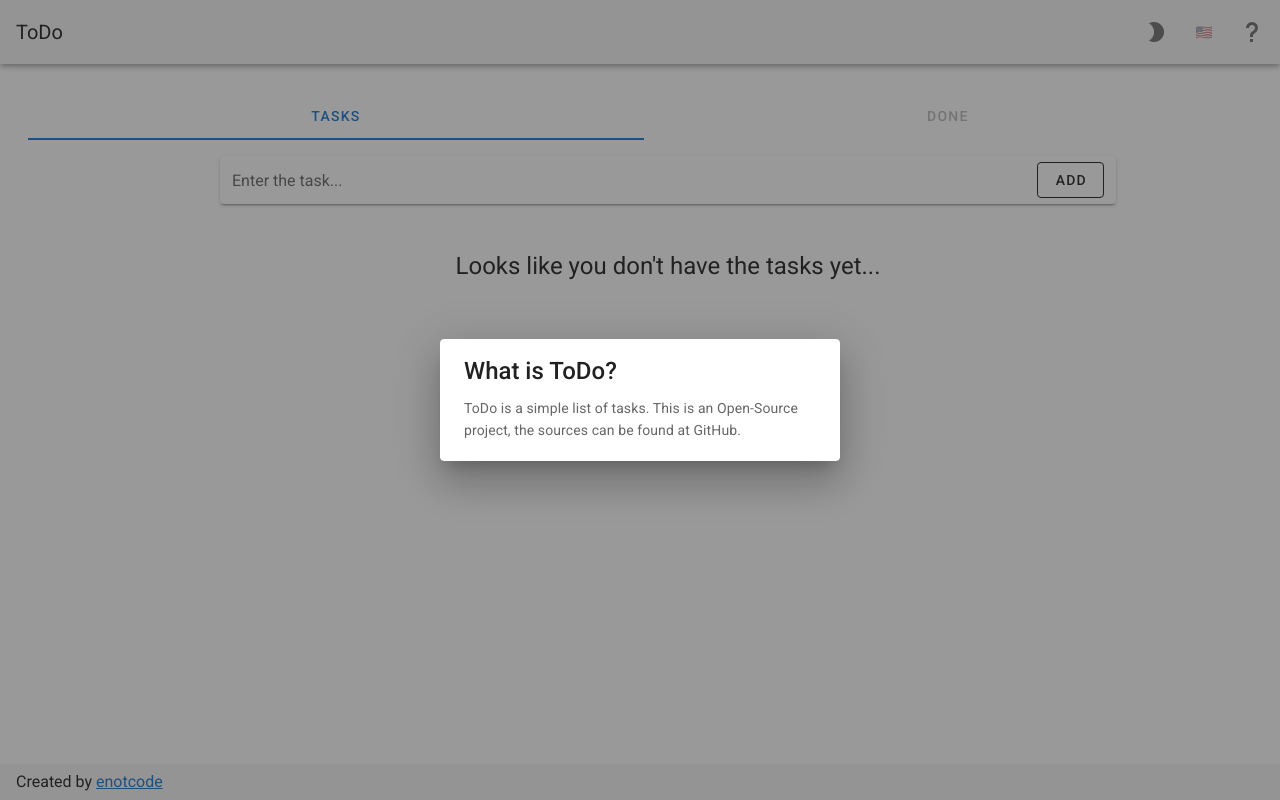
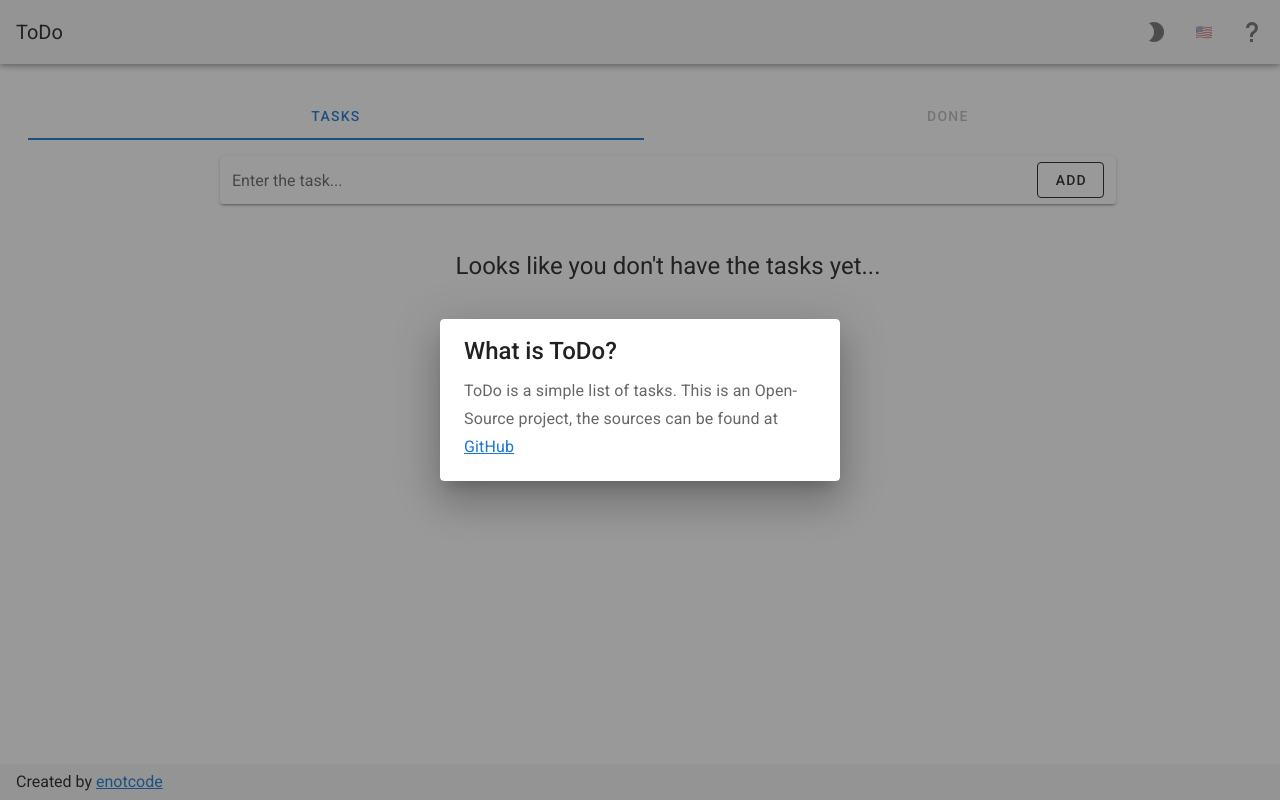
Before and after one commit to vafomin/todo, a Vue app: page / in a window 1280 px wide. Both pictures are taken after a click on the button 1252 px from the left and 32 px from the top of the page. Built offline with nearby package versions, Linux system fonts and the light colour scheme.

Commit message:
fix: fixed about

```diff
--- a/src/App.vue
+++ b/src/App.vue
@@ -39,7 +39,10 @@
         <v-dialog v-model="dialog" max-width="400">
             <v-card>
                 <v-card-title class="headline">{{ $t("about.title") }}</v-card-title>
-                <v-card-text>{{ $t("about.body") }}</v-card-text>
+                <v-card-text class="subtitle-1">
+                    {{ $t("about.body") }}
+                    <a href="https://github.com/enotcode/todo" target="_blank">GitHub</a>
+                </v-card-text>
             </v-card>
         </v-dialog>
     </v-app>
--- a/src/assets/localization.js
+++ b/src/assets/localization.js
@@ -17,7 +17,7 @@
         },
         about: {
             title: "Что такое ToDo?",
-            body: "ToDo - простой список задач. Это Open-Source проект, исходники можно найти на GitHub"
+            body: "ToDo - простой список задач. Это Open-Source проект, исходники можно найти на"
         },
         notFound: "Страница не найдена",
     },
@@ -39,7 +39,7 @@
         },
         about: {
             title: "What is ToDo?",
-            body: "ToDo is a simple list of tasks. This is an Open-Source project, the sources can be found at GitHub."
+            body: "ToDo is a simple list of tasks. This is an Open-Source project, the sources can be found at "
         },
         notFound: "Page not found",
     }
```
